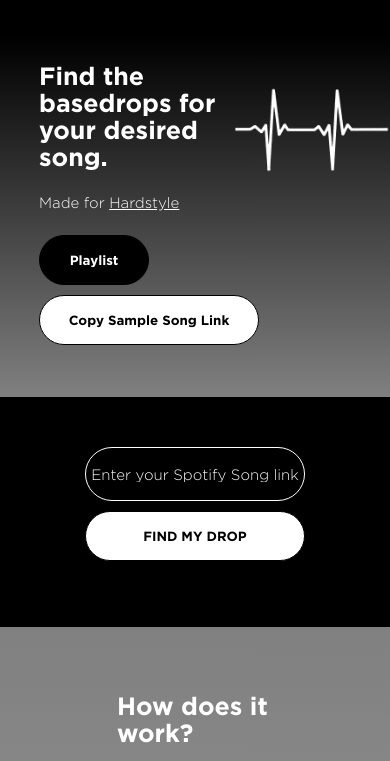
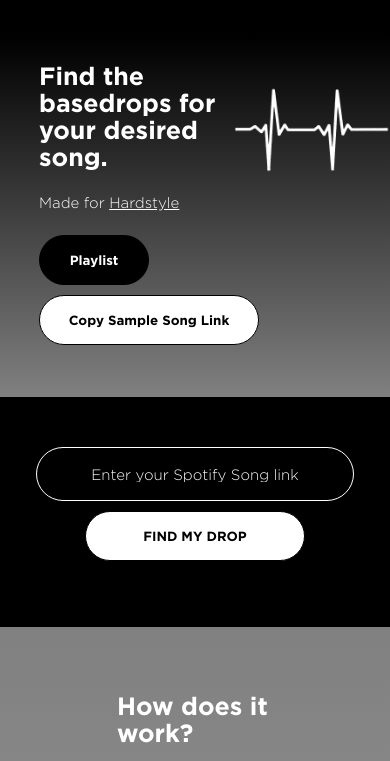
Before and after one commit to spencerwong1/dropfinder, a plain HTML site: page index.html in a window 390 px wide. Shown: the part 83-844 px from the top of the page. Drawn offline with Linux system fonts and the light colour scheme.

Commit message:
change input size on phone

```diff
--- a/styles.css
+++ b/styles.css
@@ -336,13 +336,13 @@
     .result-page.show {
         height: 780px;
     }
+
+    .input {
+        width: 80vw;
+    }
 }
 
 @media screen and (max-width: 440px) {
-
-    .input {
-        width: 55vw;
-    }
 
     .result-page.invalid {
         height: 500px;
```
